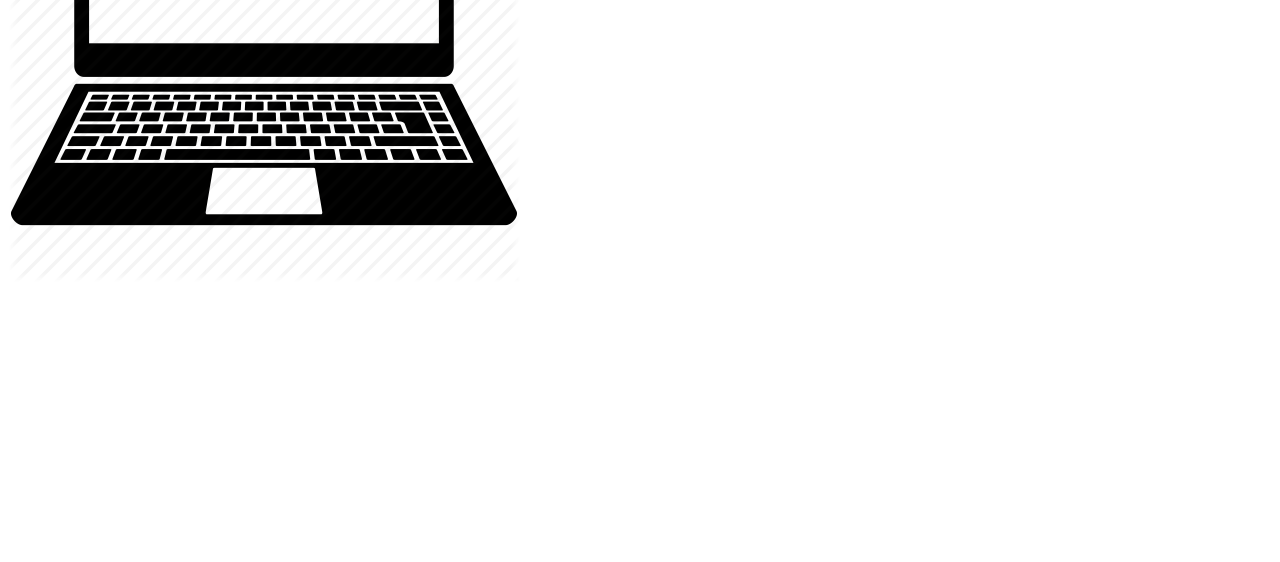
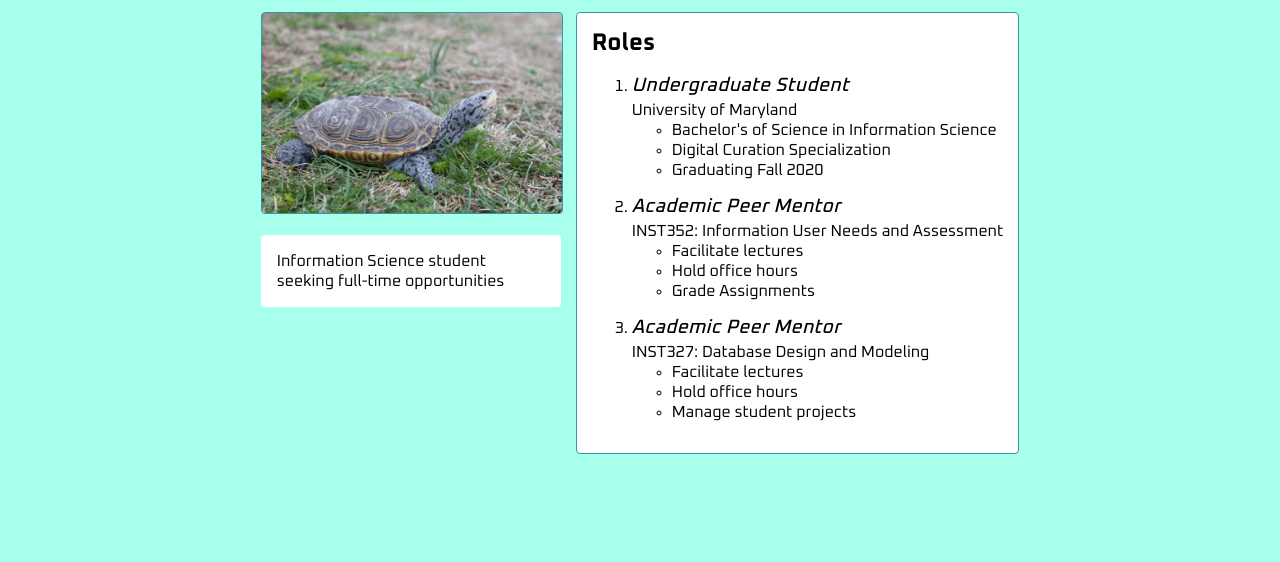
Before and after one commit to mstripling0331/mstripling0331.github.io, a plain HTML site: page index.html in a window 1280 px wide. Shown: the part 238-800 px from the top of the page. Drawn offline with Linux system fonts and the light colour scheme; a web font is replaced by a local one.

Commit message:
Assignment 1

```diff
--- a/index.html
+++ b/index.html
@@ -2,9 +2,58 @@
 <html>
     <head>
         <meta charset="utf-8">
-        <title>Michael's INST377 Test Page</title>
+        <title>Michael Stripling</title>
+        <link rel="stylesheet" type="text/css" href="styles.css" />
+        <link href="https://fonts.googleapis.com/css?family=Coda&display=swap" rel="stylesheet">
+        <link href="https://fonts.googleapis.com/css?family=Oxanium:400,500,700&display=swap" rel="stylesheet">
+
+
     </head>
     <body>
-        <img src="images/laptop.png" alt="My test image">
+        <div class="header">
+            <h1>Michael Stripling</h1>
+            <img class="headimg" src="images/testudo.jpg">
+        </div>
+        <div class="wrapper">
+            <div class="container">
+                <div class="element1">
+                    <img class="image" src="images/terrapin.jpg">
+                    <p>Information Science student seeking full-time opportunities</p>
+
+                </div>
+                <div class="element2">
+                    <h2>Roles</h2>
+                    <ol>
+                        <li>
+                            <div class="jobtitle">Undergraduate Student</div>
+                            <div class="jobdesc">University of Maryland</div>
+                            <ul class="resp">
+                                <li>Bachelor's of Science in Information Science</li>
+                                <li>Digital Curation Specialization</li>
+                                <li>Graduating Fall 2020</li>
+                            </ul>
+                        </li>
+                        <li>
+                            <div class="jobtitle">Academic Peer Mentor</div>
+                            <div class="jobdesc">INST352: Information User Needs and Assessment</div>
+                            <ul class="resp">
+                                <li>Facilitate lectures</li>
+                                <li>Hold office hours</li>
+                                <li>Grade Assignments</li>
+                            </ul>
+                        </li>
+                        <li>
+                            <div class="jobtitle">Academic Peer Mentor</div>
+                            <div class="jobdesc">INST327: Database Design and Modeling</div>
+                            <ul class="resp">
+                                <li>Facilitate lectures</li>
+                                <li>Hold office hours</li>
+                                <li>Manage student projects</li>
+                            </ul>
+                        </li>
+                    </ol>
+                </div>
+            </div>
+        </div>
     </body>
 </html>
--- a/lab_3/style.css
+++ b/lab_3/style.css
@@ -126,8 +126,8 @@ aside {
 }
 
 aside a {
-  display: block;
-  float: left;
+  display: flex;
+  flex: 1;
   width: 50%;
 }
 
--- /dev/null
+++ b/styles.css
@@ -0,0 +1,113 @@
+body {
+  margin: 0;
+  padding: 0;
+  font-family: "Oxanium", serif;
+  background-color: #a8ffeb;
+}
+
+.header {
+  background: #3895a8;
+  font-family: "Coda", serif;
+  color: white;
+  display: flex;
+  flex-direction: row;
+  flex-wrap: wrap;
+  justify-content: space-around;
+  align-items: center;
+  margin: 0;
+  margin-bottom: 15px;
+  padding: 15px;
+}
+
+.header h1 {
+  font-size: 3rem;
+}
+
+.wrapper h2 {
+  margin: 0;
+  padding: 0;
+  font-family: "Oxanium", serif;
+  font-weight: 700;
+}
+
+.headimg {
+  width: 300px;
+}
+
+.wrapper {
+  display: flex;
+  flex-direction: column;
+  align-items: center;
+}
+
+.container {
+  max-width: 960px;
+  min-height: 100%;
+  display: flex;
+  flex-direction: row;
+  flex-wrap: wrap;
+  justify-content: space-between;
+  align-items: flex-start;
+}
+
+.element1 {
+  flex: 0 1 auto;
+  width: 300px;
+  margin-right: 15px;
+}
+
+.element1 p {
+  background: white;
+  border-radius: 4px;
+  padding: 15px;
+  flex: 0 1 auto;
+  border: solid 1px transparent;
+}
+
+.element2 {
+  background: white;
+  border-radius: 4px;
+  padding: 15px;
+  flex: 0 2 auto;
+  border: solid 1px #3895a8;
+}
+
+.image {
+  width: inherit;
+  border-radius: 4px;
+  border: solid 1px #3895a8;
+}
+
+.jobtitle {
+  font-family: "Oxanium", serif;
+  font-weight: 500;
+  font-style: italic;
+  font-size: 1.2rem;
+  margin-bottom: 2px;
+  letter-spacing: 0.02rem;
+}
+
+.resp {
+  margin-bottom: 15px;
+}
+
+@media screen and (max-width: 1000px) {
+  .container {
+    justify-content: center;
+  }
+
+  .one {
+    display: flex;
+    flex-direction: row;
+    flex-wrap: wrap;
+    flex: 1 0 auto;
+    justify-content: space-evenly;
+    align-items: center;
+    margin: 0;
+    margin-bottom: 15px;
+  }
+
+  .one p {
+    margin: 15px 0 0 0;
+  }
+}
```
Also changed, not shown: images/terrapin.jpg (added), images/testudo.jpg (added).
